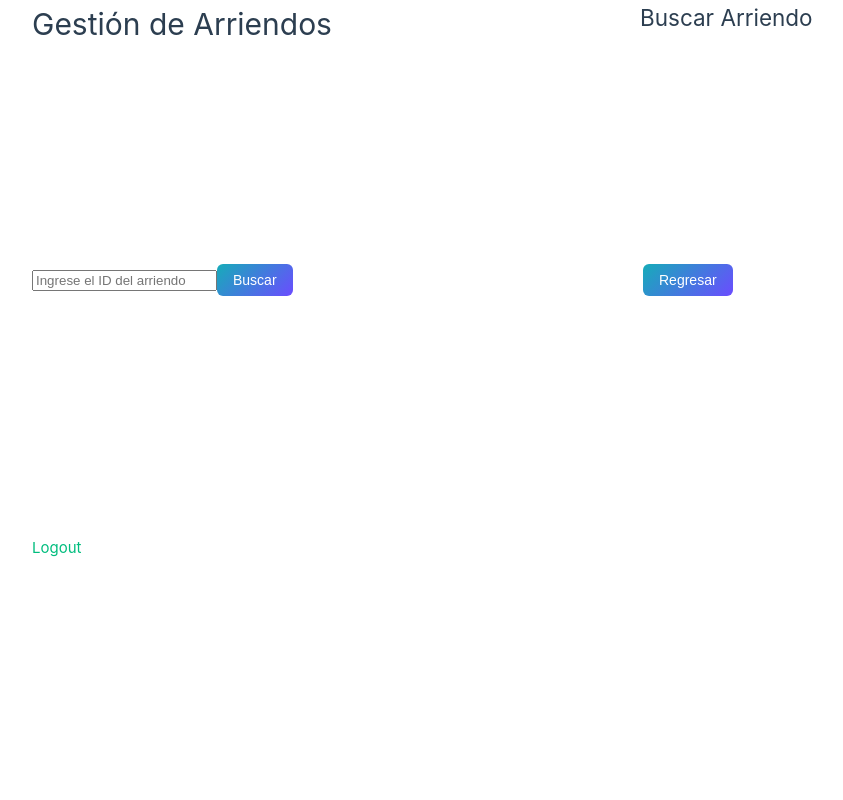
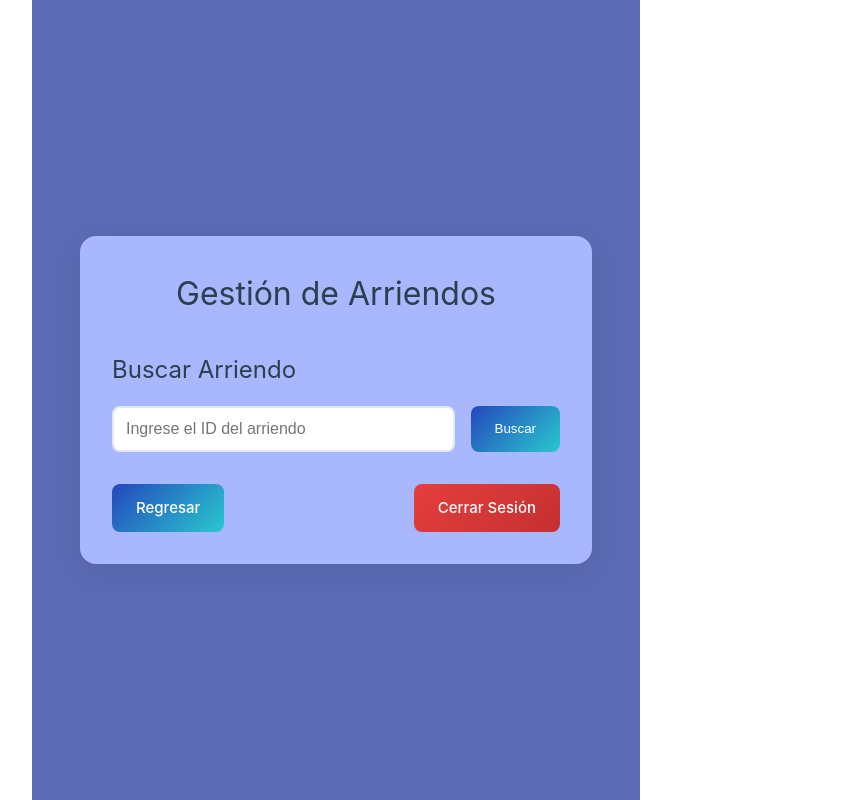
Before and after one commit to CristobalMilla/Lab_Fingeso_Part2, a Vue app in the folder FrontEnd/AutoAltiro/: page /editDelivery in a window 1280 px wide. Shown: the whole page, without its empty margins (0-843 px from the left). Built offline with nearby package versions, Linux system fonts and the light colour scheme.

Commit message:
EditDelivery bonito y error corregido de menu empleado

```diff
--- a/FrontEnd/AutoAltiro/src/views/editDeliveryViews.vue
+++ b/FrontEnd/AutoAltiro/src/views/editDeliveryViews.vue
@@ -38,36 +38,57 @@ const updateEstado = async () => {
 </script>
 
 <template>
-    <h1>Gestión de Arriendos</h1>
-    <h2>Buscar Arriendo</h2>
-    <div>
-        <input v-model="arriendoId" placeholder="Ingrese el ID del arriendo" />
-        <button @click="fetchLeaseById">Buscar</button>
+  <div class="page-container">
+    <div class="content-card">
+      <h1 class="page-title">Gestión de Arriendos</h1>
+
+      <div class="search-section">
+        <h2 class="section-title">Buscar Arriendo</h2>
+        <div class="search-container">
+          <input
+              v-model="arriendoId"
+              placeholder="Ingrese el ID del arriendo"
+              class="search-input"
+          />
+          <button @click="fetchLeaseById" class="search-button">
+            Buscar
+          </button>
+        </div>
       </div>
 
-    <div v-if="selectedLease" class="selectedLease-details">
-        <h4>Detalles del Arriendo</h4>
-        <p><strong>Estado Actual:</strong> {{ selectedLease.estado }}</p>
-        <span class="lease-info estado">
-            Estado:
-            <select v-model="selectedLease.nuevoEstado">
+      <div v-if="selectedLease" class="lease-details">
+        <h3 class="details-title">Detalles del Arriendo</h3>
+        <div class="status-container">
+          <p class="current-status">
+            <strong>Estado Actual:</strong>
+            <span class="status-badge">{{ selectedLease.estado }}</span>
+          </p>
+          <div class="status-update">
+            <select
+                v-model="selectedLease.nuevoEstado"
+                class="status-select"
+            >
               <option disabled value="">Seleccionar nuevo estado</option>
               <option value="en uso">En uso</option>
               <option value="retirar">Retirar</option>
               <option value="terminado">Terminado</option>
             </select>
-            <button @click="updateEstado">Actualizar</button>
-        </span>
+            <button @click="updateEstado" class="update-button">
+              Actualizar
+            </button>
           </div>
-    <div class="alsoButtons">
-    <router-link to ="/menuEmployee">
-        <button @click="volver">Regresar</button>
+        </div>
+      </div>
+
+      <div class="action-buttons">
+        <router-link to="/menuEmployee" class="btn btn-primary">
+          Regresar
+        </router-link>
+        <router-link to="/inicio" class="btn btn-danger" @click="logout">
+          Cerrar Sesión
         </router-link>
       </div>
-    <div class="alsoButtons">
-      <router-link to="/inicio">
-        <div class="alsoButton" @click="logout">Logout</div>
-      </router-link>
+    </div>
   </div>
 </template>
 
@@ -100,44 +121,170 @@ const updateEstado = async () => {
 </script>
 
 
-<style>
-ul {
-  list-style: none;
-  padding: 0;
+<style scoped>
+.page-container {
+  min-height: 100vh;
+  padding: 2rem;
+  background: #5c6bb5;
+  display: flex;
+  align-items: center;
+  justify-content: center;
 }
 
-.vehicle-item {
-  background: linear-gradient(135deg, #2447bd, #29c9ce);
-  margin-bottom: 10px;
-  padding: 15px;
-  border-radius: 8px;
-  box-shadow: 0px 4px 6px rgba(255, 255, 255, 0.1);
+.content-card {
+  width: 100%;
+  max-width: 800px;
+  background: #a9b7fc;
+  border-radius: 16px;
+  box-shadow: 0 8px 32px rgba(0, 0, 0, 0.08);
+  padding: 2rem;
 }
 
-.vehicle-details {
+.page-title {
+  color: #2c3e50;
+  font-size: 2rem;
+  margin-bottom: 2rem;
+  text-align: center;
+}
+
+.section-title {
+  color: #2c3e50;
+  font-size: 1.5rem;
+  margin-bottom: 1rem;
+}
+
+.search-section {
+  margin-bottom: 2rem;
+}
+
+.search-container {
+  display: flex;
+  gap: 1rem;
+}
+
+.search-input {
+  flex: 1;
+  padding: 0.75rem;
+  border: 2px solid #e2e8f0;
+  border-radius: 8px;
+  font-size: 1rem;
+}
+
+.search-button {
+  padding: 0.75rem 1.5rem;
+  background: linear-gradient(135deg, #2447bd, #29c9ce);
+  color: white;
+  border: none;
+  border-radius: 8px;
+  cursor: pointer;
+  transition: all 0.2s;
+}
+
+.lease-details {
+  background: white;
+  border-radius: 12px;
+  padding: 1.5rem;
+  margin-bottom: 2rem;
+}
+
+.details-title {
+  color: #2c3e50;
+  font-size: 1.25rem;
+  margin-bottom: 1rem;
+}
+
+.status-container {
+  display: flex;
+  flex-direction: column;
+  gap: 1rem;
+}
+
+.current-status {
   display: flex;
   align-items: center;
-  gap: 10px;
+  gap: 0.5rem;
 }
 
-.vehicle-info {
-  padding: 5px 20px;
-  border-radius: 20px;
-  color: rgb(255, 255, 255);
-  font-weight: bold;
+.status-badge {
+  padding: 0.25rem 0.75rem;
+  background: #e2e8f0;
+  border-radius: 9999px;
+  font-size: 0.875rem;
 }
 
-button {
-  margin-left: auto;
-  padding: 8px 16px;
-  background: linear-gradient(135deg, #16acb9, #6b4cff);
+.status-update {
+  display: flex;
+  gap: 1rem;
+}
+
+.status-select {
+  flex: 1;
+  padding: 0.75rem;
+  border: 2px solid #e2e8f0;
+  border-radius: 8px;
+  font-size: 1rem;
+}
+
+.update-button {
+  padding: 0.75rem 1.5rem;
+  background: linear-gradient(135deg, #2447bd, #29c9ce);
   color: white;
   border: none;
-  border-radius: 6px;
-  font-size: 14px;
+  border-radius: 8px;
+  cursor: pointer;
+  transition: all 0.2s;
 }
 
-button:hover {
-  background: linear-gradient(135deg, #16acb9, #6b4cff);
+.action-buttons {
+  display: flex;
+  justify-content: space-between;
+  gap: 1rem;
+}
+
+.btn {
+  padding: 0.75rem 1.5rem;
+  border-radius: 8px;
+  font-weight: 500;
+  text-decoration: none;
+  transition: all 0.2s;
+  text-align: center;
+}
+
+.btn-primary {
+  background: linear-gradient(135deg, #2447bd, #29c9ce);
+  color: white;
+}
+
+.btn-danger {
+  background: linear-gradient(135deg, #e53e3e, #c53030);
+  color: white;
+}
+
+.btn:hover, .search-button:hover, .update-button:hover {
+  transform: translateY(-2px);
+  box-shadow: 0 4px 12px rgba(0, 0, 0, 0.1);
+}
+
+@media (max-width: 768px) {
+  .page-container {
+    padding: 1rem;
+  }
+
+  .content-card {
+    border-radius: 0;
+    padding: 1rem;
+  }
+
+  .search-container, .status-update {
+    flex-direction: column;
+  }
+
+  .action-buttons {
+    flex-direction: column;
+  }
+
+  .btn {
+    width: 100%;
+  }
 }
 </style>
--- a/FrontEnd/AutoAltiro/src/views/employeeViews.vue
+++ b/FrontEnd/AutoAltiro/src/views/employeeViews.vue
@@ -90,6 +90,12 @@ function redireccionarAPaginaSeleccionTipoUsuario(){
 //Logout
 function redireccionarAPaginaPrincipal(){
   window.location.href = '/inicio';
+}
+function redireccionarAModificarEntrega(){
+  window.location.href = '/editDelivery'
+}
+function redireccionarAModificarDisponibilidad(){
+  window.location.href = '/editAvailability'
 }
 export default {
   methods:{
```
Lines whose indentation alone changed are shown as unchanged.
